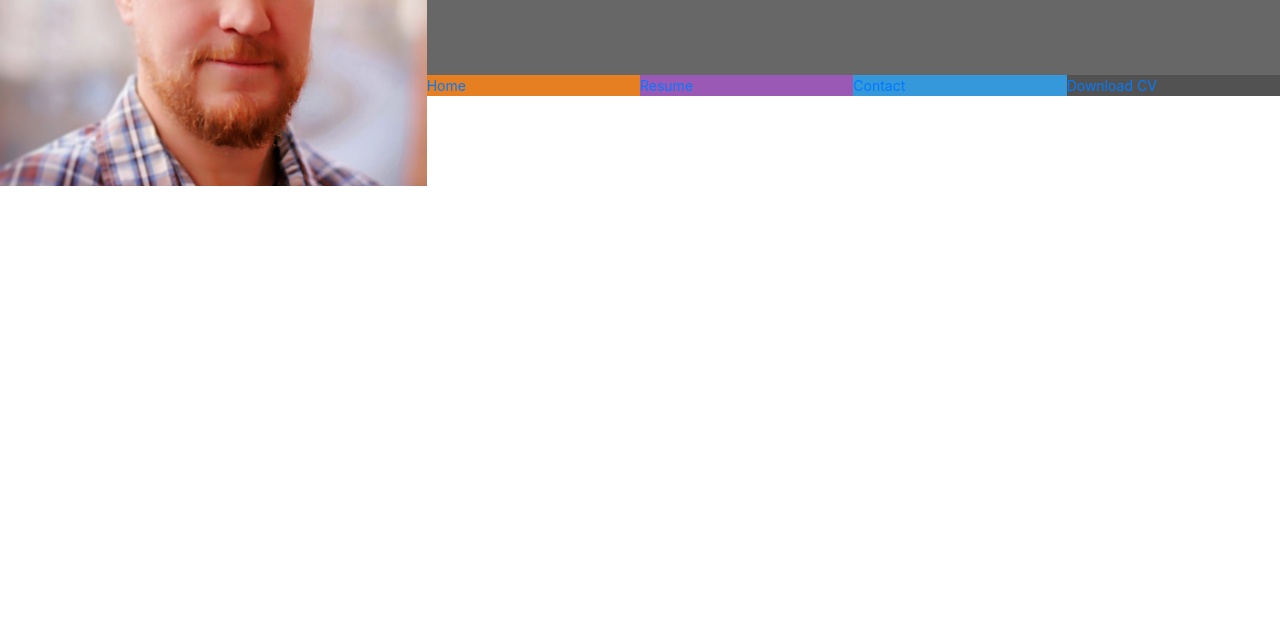
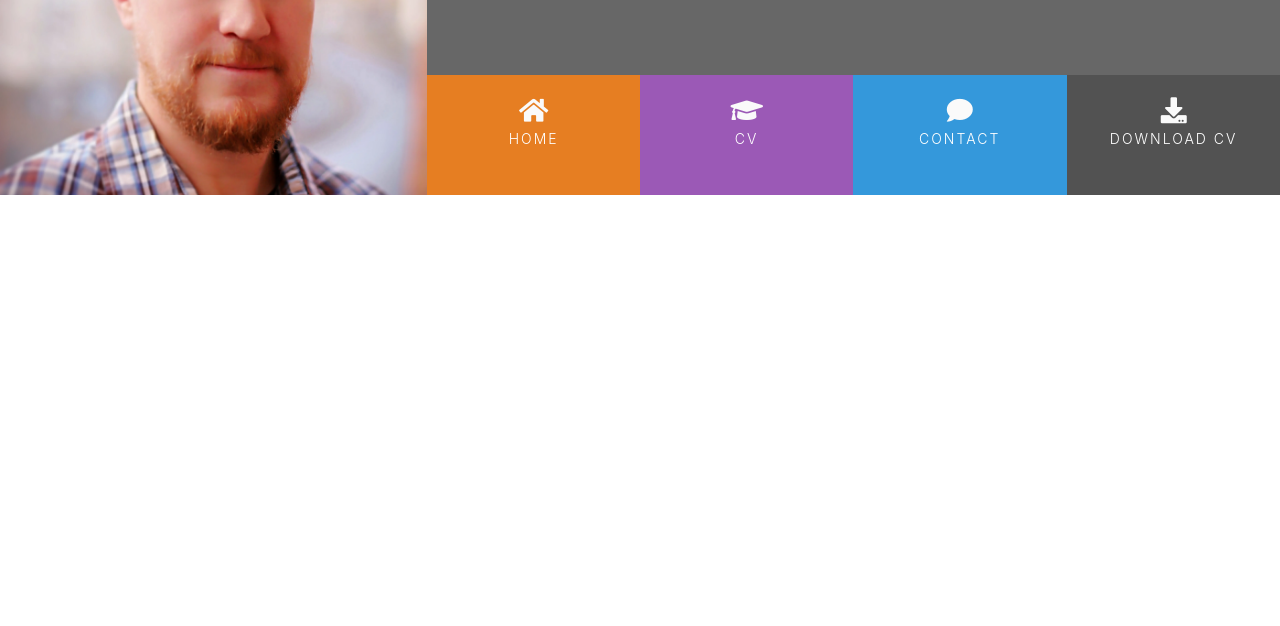
Before and after one commit to Erik1007/Resume, a plain HTML site: page index.html in a window 1280 px wide. Shown: the part 174-800 px from the top of the page. Drawn offline with nearby package versions, Linux system fonts and the light colour scheme.

Commit message:
added icons and hover style to the header links

```diff
--- a/assets/css/style.css
+++ b/assets/css/style.css
@@ -1,6 +1,6 @@
 @import url('https://fonts.googleapis.com/css?family=Roboto:100,200,300,400,500,600,700|Exo:100,200,300,400,500,600,700');
 
-/*----------------------------Colors*/
+/*--------------------------------------------Colors*/
 
 .bg-color-name-title {
     background-color: #676767;
@@ -22,7 +22,7 @@
     background-color: #525252;
 }
 
-/*----------------------------Heading*/
+/*--------------------------------------------Heading*/
 
 header {
     margin: 0;
@@ -68,7 +68,49 @@ header {
     font-size: 0;
 }
 
+#nav {
+    margin: 0;
+}
+
 #nav li {
     font-size: 14px;
     padding: 0;
 }
+
+.menuitem {
+    height: 120px;
+    text-align: center;
+    padding: 0;
+}
+
+.menuitem a {
+    width: 100%;
+    text-decoration: none;
+    color: #fff;
+    height: 120px;
+}
+
+.menuitem a i {
+    padding-top: 22px;
+    display: block;
+    color: #fafafa;
+    font-size: 26px;
+}
+
+.menuitem span {
+    display: block;
+    width: 100%;
+    padding-top: 5px;
+    text-align: center;
+    text-transform: uppercase;
+    font-size: 14px;
+    font-weight: 300;
+    letter-spacing: 2px;
+}
+
+/*--------------------------------------------Hover*/
+
+.hvr-sweep-to-bottom::before {
+    background: rgba(0, 0, 0, 0.2);
+    height: 120px;
+}
--- a/index.html
+++ b/index.html
@@ -6,6 +6,7 @@
     <meta name="viewport" content="width=device-width, initial-scale=1.0">
     <link rel="stylesheet" href="https://cdn.jsdelivr.net/npm/bootstrap@4.6.2/dist/css/bootstrap.min.css" integrity="sha384-xOolHFLEh07PJGoPkLv1IbcEPTNtaed2xpHsD9ESMhqIYd0nLMwNLD69Npy4HI+N" crossorigin="anonymous">
     <link rel="stylesheet" href="https://use.fontawesome.com/releases/v5.0.10/css/all.css" integrity="sha384-+d0P83n9kaQMCwj8F4RJB66tzIwOKmrdb46+porD/OvrJ+37WqIM7UoBtwHO6Nlg" crossorigin="anonymous">
+    <link rel="stylesheet" href="https://cdnjs.cloudflare.com/ajax/libs/hover.css/2.1.1/css/hover-min.css" type="text/css" />
     <link rel="stylesheet" href="assets/css/style.css" type="text/css">
     <title>CV</title>
 </head>
@@ -16,24 +17,24 @@
             <div class="col-md-8">
                 <div class="row no-gutters bg-color-name-title">
                     <div class="col heading">
-                        <h1 class="name">Rosie Odenkirk</h1>
+                        <h1 class="name">Erik Hartman</h1>
                         <h2 class="title"> Full Stack Developer</h2>
                     </div>
                 </div>
                 <div class="row no-gutters">
                     <div class="col">
                         <ul id="nav" class="list-inline menucontainer">
-                            <li class="col-6 col-sm-3 ui-menu-color-home list-inline-item">
-                                <a href="#"><span>Home</span></a>
+                            <li class="col-6 col-sm-3 list-inline-item ui-menu-color-home menuitem">
+                                <a href="#" class="hvr-sweep-to-bottom"><i class="fa fa-home" aria-hidden="true"></i><span>Home</span></a>
                             </li>
-                            <li class="col-6 col-sm-3 ui-menu-color-resume list-inline-item">
-                                <a href="#"><span>Resume</span></a>
+                            <li class="col-6 col-sm-3 list-inline-item ui-menu-color-resume menuitem">
+                                <a href="#" class="hvr-sweep-to-bottom"><i class="fa fa-graduation-cap" aria-hidden="true"></i><span>CV</span></a>
                             </li>
-                            <li class="col-6 col-sm-3 ui-menu-color-contact list-inline-item">
-                                <a href="#"><span>Contact</span></a>
+                            <li class="col-6 col-sm-3 list-inline-item ui-menu-color-contact menuitem">
+                                <a href="#" class="hvr-sweep-to-bottom"><i class="fa fa-comment" aria-hidden="true"></i><span>Contact</span></a>
                             </li>
-                            <li class="col-6 col-sm-3 ui-menu-color-download list-inline-item">
-                                <a href="#"><span>Download CV</span></a>
+                            <li class="col-6 col-sm-3 list-inline-item ui-menu-color-download menuitem">
+                                <a href="#" class="hvr-sweep-to-bottom"><i class="fa fa-download" aria-hidden="true"></i><span>Download CV</span></a>
                             </li>
                         </ul>
                     </div>
```
